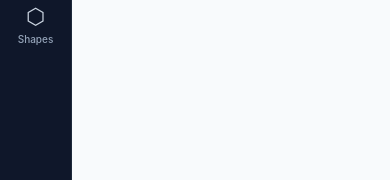
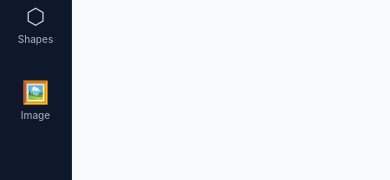
Before and after one commit to the-shahzaib-asif/CustomCanvas, a React Native app: screen / in a window 390 px wide. Shown: the part 258-438 px from the top of the page. Built offline with nearby package versions, Linux system fonts and the light colour scheme; what react-native-worklets would draw is missing.

Commit message:
Image Feature Implemneted

```diff
--- a/App.tsx
+++ b/App.tsx
@@ -10,9 +10,9 @@ import Animated, {
   useAnimatedStyle,
 } from 'react-native-reanimated';
 import { Skia, SkPath } from '@shopify/react-native-skia';
-import Shape, { ShapeType, ShapeItem } from './components/Shape';
+import Shape, { ShapeType, ShapeItem } from './components/CanvasElement';
 import DrawingCanvas, { DrawingPath } from './components/DrawingCanvas';
-
+import { launchImageLibrary } from 'react-native-image-picker';
 const PALETTE_COLORS = ['#6366f1', '#ef4444', '#10b981', '#f59e0b', '#ec4899', '#0f172a', 'rgba(219, 216, 45, 1)'];
 
 export default function App() {
@@ -53,6 +53,31 @@ export default function App() {
     const newShape: ShapeItem = { id: Date.now().toString(), type };
     setShapes(prev => [...prev, newShape]);
     setTool('shapes');
+  };
+
+  const addImage = () => {
+    launchImageLibrary(
+      {
+        mediaType: 'photo',
+        quality: 1,
+      },
+      response => {
+        if (response.didCancel || response.errorMessage) {
+          return;
+
+        }
+        const uri = response.assets?.[0]?.uri;
+        if (uri) {
+          const newImage: ShapeItem = {
+            id: Date.now().toString(),
+            type: 'Image',
+            imageUri: uri,
+          };
+          setShapes(prev => [...prev, newImage]);
+          setTool('shapes');
+        }
+      }
+    );
   };
 
 const deleteShape = (id: string) => {
@@ -108,6 +133,8 @@ export default function App() {
           </View>
         )}
       </View>
+
+
 
       {/* Eraser Button */}
       <Pressable
@@ -184,6 +211,16 @@ export default function App() {
           </View>
         )}
       </View>
+
+      {/* Image Button */}
+      <Pressable
+        style={styles.sidebarBtn}
+        onPress={addImage}
+      >
+        <Text style={styles.sidebarEmoji}>🖼️</Text>
+        <Text style={styles.sidebarLabel}>Image</Text>
+      </Pressable>
+
 
       {/* Clear Button */}
       <Pressable style={styles.clearBtn} onPress={clearCanvas}>
--- a/components/Shape.tsx
+++ b/components/CanvasElement.tsx
@@ -1,16 +1,17 @@
 import React from 'react';
-import { StyleSheet, View, Pressable, Text } from 'react-native';
+import { StyleSheet, View, Pressable, Text, Image } from 'react-native';
 import { GestureDetector, Gesture } from 'react-native-gesture-handler';
 import Animated, {
   useSharedValue,
   useAnimatedStyle,
 } from 'react-native-reanimated';
 
-export type ShapeType = 'square' | 'circle' | 'triangle' | 'diamond';
+export type ShapeType = 'square' | 'circle' | 'triangle' | 'diamond' | 'Image';
 
 export interface ShapeItem {
   id: string;
   type: ShapeType;
+  imageUri?: string;
 }
 
 export default function Shape({
@@ -76,6 +77,14 @@ export default function Shape({
     <GestureDetector gesture={composedGesture}>
       <Animated.View style={[styles.shapeWrapper, animatedStyle]}>
         <Pressable onPress={onSelect}>
+          {item.type === 'Image' ?
+
+            (<Image
+              source={{ uri: item.imageUri }}
+              style={[styles.imageElement, selected && styles.selectedBorder]}
+            />
+
+            ) : (
               <View
                 style={[
                   item.type === 'square' && styles.square,
@@ -85,7 +94,12 @@ export default function Shape({
                   selected && styles.selectedBorder,
                 ]}
               />
+
+            )
+
+          }
         </Pressable>
+
         {selected && (
           <View style={styles.selectionContainer} pointerEvents="none">
             <View style={[styles.cornerDot, styles.topLeftDot]} />
@@ -167,6 +181,12 @@ const styles = StyleSheet.create({
     left: 40,
     width: 64,
     height: 64,
+  },
+  imageElement: {
+    width: 64,
+    height: 64,
+    borderRadius: 8,
+    resizeMode: 'cover',
   },
   cornerDot: {
     position: 'absolute',
--- a/package.json
+++ b/package.json
@@ -15,6 +15,7 @@
     "react": "19.2.3",
     "react-native": "0.86.0",
     "react-native-gesture-handler": "^3.1.0",
+    "react-native-image-picker": "^8.2.1",
     "react-native-reanimated": "^4.5.3",
     "react-native-safe-area-context": "^5.5.2",
     "react-native-svg": "^15.15.5",
```
Also changed, not shown: 1 other file (tests, documents, lock files or other folders). Lines whose indentation alone changed are shown as unchanged.
